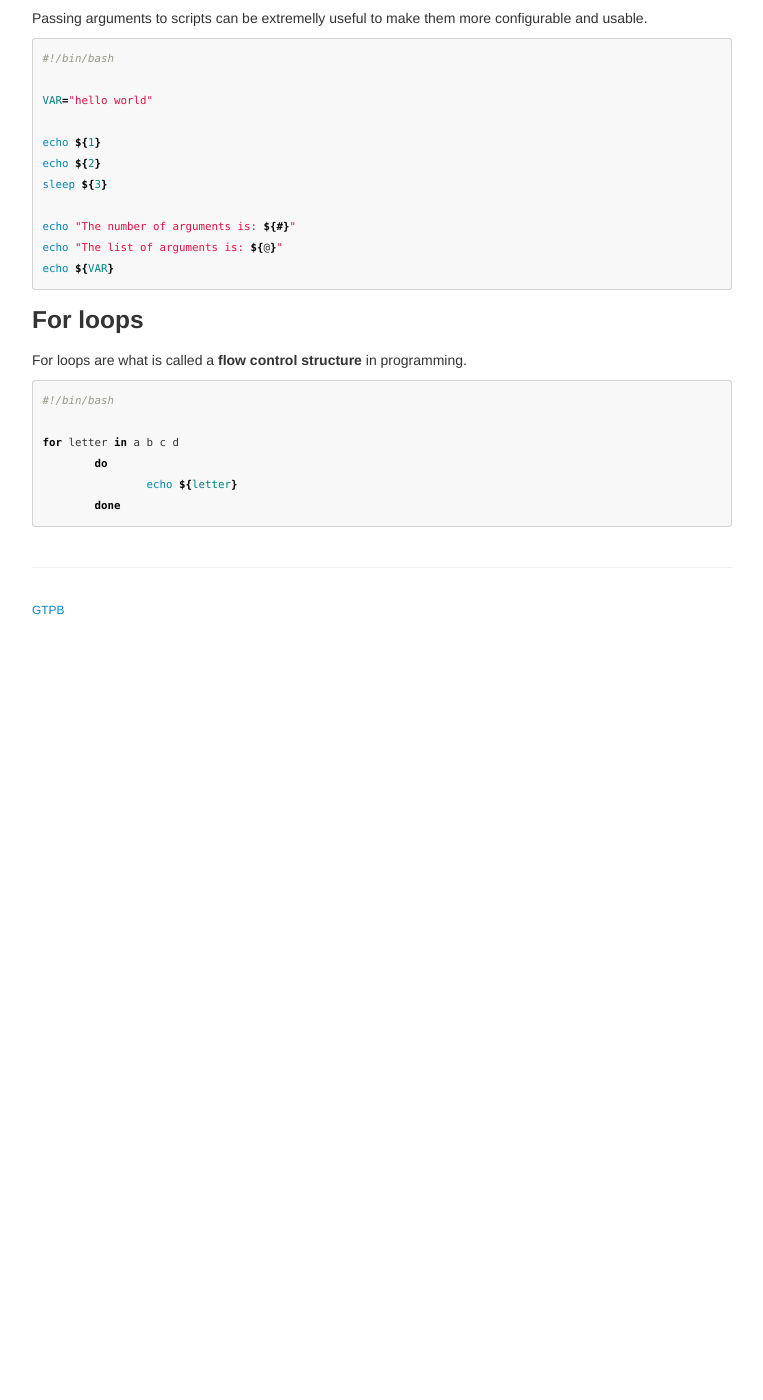
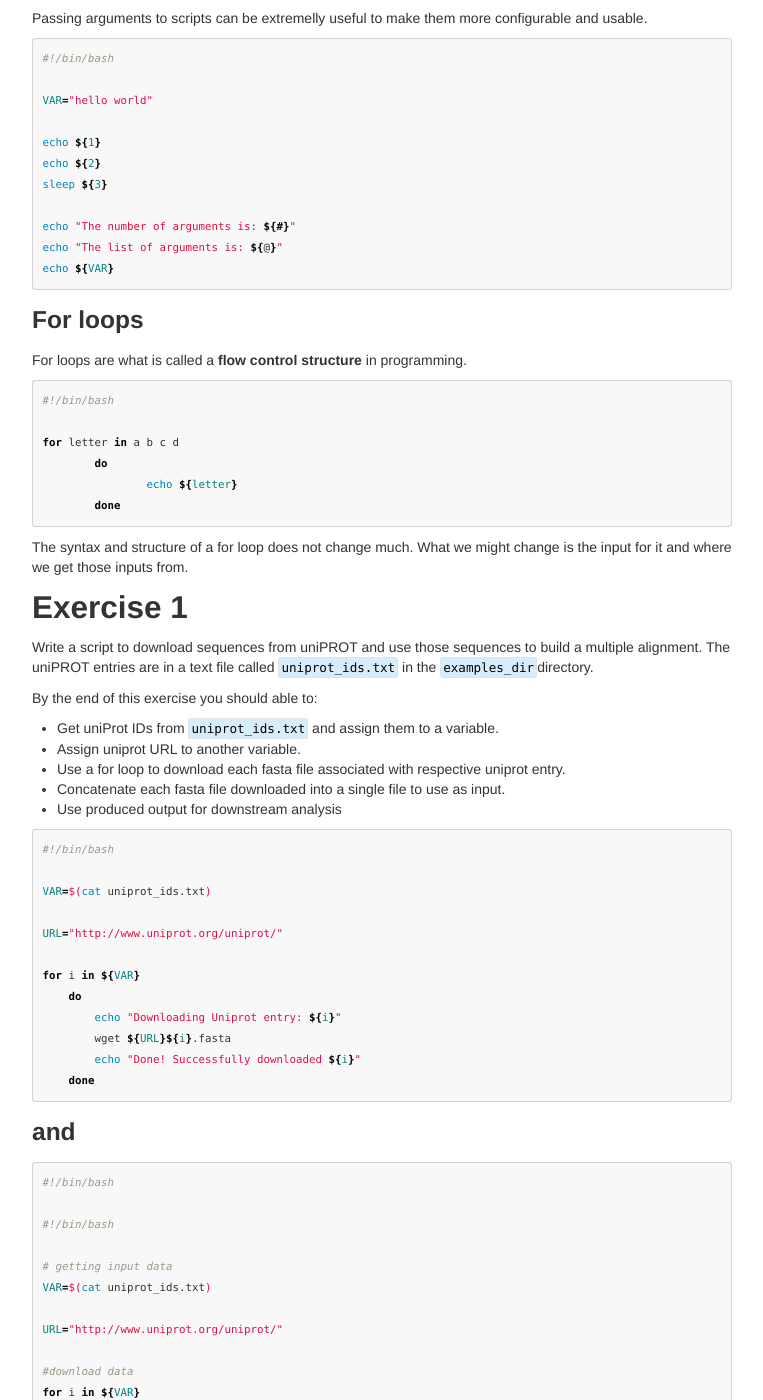
Before and after one commit to GTPB/IBB21, a Jekyll site: the page built from pages/Introduction.md, in a window 1280 px wide and 1400 px high, scrolled down 3294 px. Shown: the whole window, without its empty margins (258-1021 px from the left). Built offline with Jekyll 4.4.1, drawn with Linux system fonts in a browser that asks for light colours; our own code applies the rules of GitHub Pages for plain Markdown files; before the commit the page ends 3924 px from its top, so only the background shows below that; some of the changed text lies outside the part shown.

Commit message:
first draft done

````diff
--- a/pages/Introduction.md
+++ b/pages/Introduction.md
@@ -172,3 +172,67 @@ for letter in a b c d
 		echo ${letter}
 	done
 ```
+The syntax and structure of a for loop does not change much. What we might change is the input for it and where we get those inputs from.
+
+
+## Exercise 1
+
+Write a script to download sequences from uniPROT and use those sequences to build a multiple alignment. The uniPROT entries are in a text file called `uniprot_ids.txt` in the `examples_dir`directory.
+
+By the end of this exercise you should able to:
+
+   * Get uniProt IDs from `uniprot_ids.txt` and assign them to a variable.
+   * Assign uniprot URL to another variable.
+   * Use a for loop to download each fasta file associated with respective uniprot entry.
+   * Concatenate each fasta file downloaded into a single file to use as input.
+   * Use produced output for downstream analysis
+
+
+
+
+```bash
+#!/bin/bash
+
+VAR=$(cat uniprot_ids.txt)
+
+URL="http://www.uniprot.org/uniprot/"
+
+for i in ${VAR}
+    do
+        echo "Downloading Uniprot entry: ${i}"
+        wget ${URL}${i}.fasta
+        echo "Done! Successfully downloaded ${i}"
+    done
+```
+
+### and
+
+```bash
+#!/bin/bash
+
+#!/bin/bash
+
+# getting input data
+VAR=$(cat uniprot_ids.txt)
+
+URL="http://www.uniprot.org/uniprot/"
+
+#download data
+for i in ${VAR}
+    do
+        echo "Downloading Uniprot entry: ${i}"
+        wget ${URL}${i}.fasta
+        echo "Done! Successfully downloaded ${i}"
+
+        cat ${i}.fasta >> muscle_input.fasta
+        echo "File writen"
+        rm ${i}.fasta
+    done
+
+sleep 2
+echo "Starting Muscle"
+
+#run muscle
+muscle -align muscle_input.fasta -output muscle_output.afa
+echo "Done!"
+```
````
